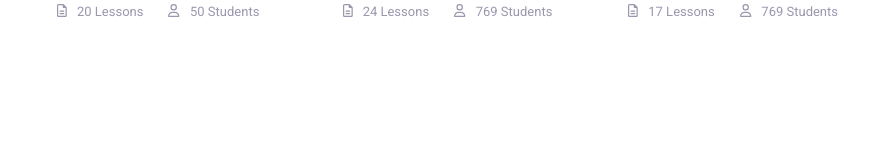
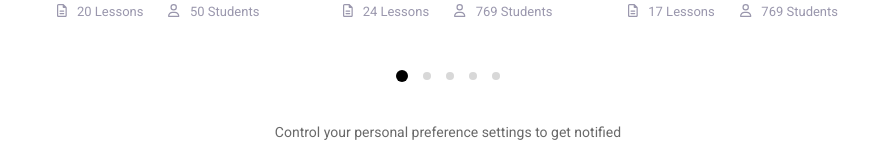
Before and after one commit to SimoneCalzari/proj-html-vuejs, a Vue app: page / in a window 1280 px wide. Shown: the part 2347-2492 px from the top of the page, without its empty margins (192-1087 px from the left). Before the commit the page ends 2392 px from the top, so only its background shows below. Built offline with nearby package versions, Linux system fonts and the light colour scheme.

Commit message:
feat: section courses completa tranne background onda

```diff
--- a/src/components/MainCourses.vue
+++ b/src/components/MainCourses.vue
@@ -48,6 +48,21 @@ export default {
       <div class="cards flex">
         <CoursesCard v-for="cardData in cardsData" :card="cardData" />
       </div>
+      <div class="points flex">
+        <div class="point"></div>
+        <div class="point"></div>
+        <div class="point"></div>
+        <div class="point"></div>
+        <div class="point"></div>
+      </div>
+      <div class="all-courses">
+        Control your personal preference settings to get notified about
+        appropriate courses.
+        <a href="#">
+          View all courses
+          <font-awesome-icon icon="fa-solid fa-arrow-right-long" />
+        </a>
+      </div>
     </div>
   </section>
 </template>
@@ -76,4 +91,37 @@ h2 {
 .cards {
   gap: 25px;
 }
+.points {
+  margin-top: 25px;
+  align-items: center;
+  justify-content: center;
+  gap: 15px;
+  .point {
+    width: 8px;
+    height: 8px;
+    background-color: #d8d8d8;
+    border-radius: 50%;
+  }
+  .point:first-child {
+    width: 12px;
+    height: 12px;
+    background-color: black;
+    border-radius: 50%;
+  }
+}
+.all-courses {
+  width: 45%;
+  margin: 0 auto;
+  color: $over-title;
+  margin-top: 40px;
+  font-size: 14px;
+  text-align: center;
+  line-height: 1.5;
+  a {
+    color: $titles;
+    border-bottom: 1px solid $link-underline;
+    padding-bottom: 1px;
+    font-weight: bold;
+  }
+}
 </style>
```
